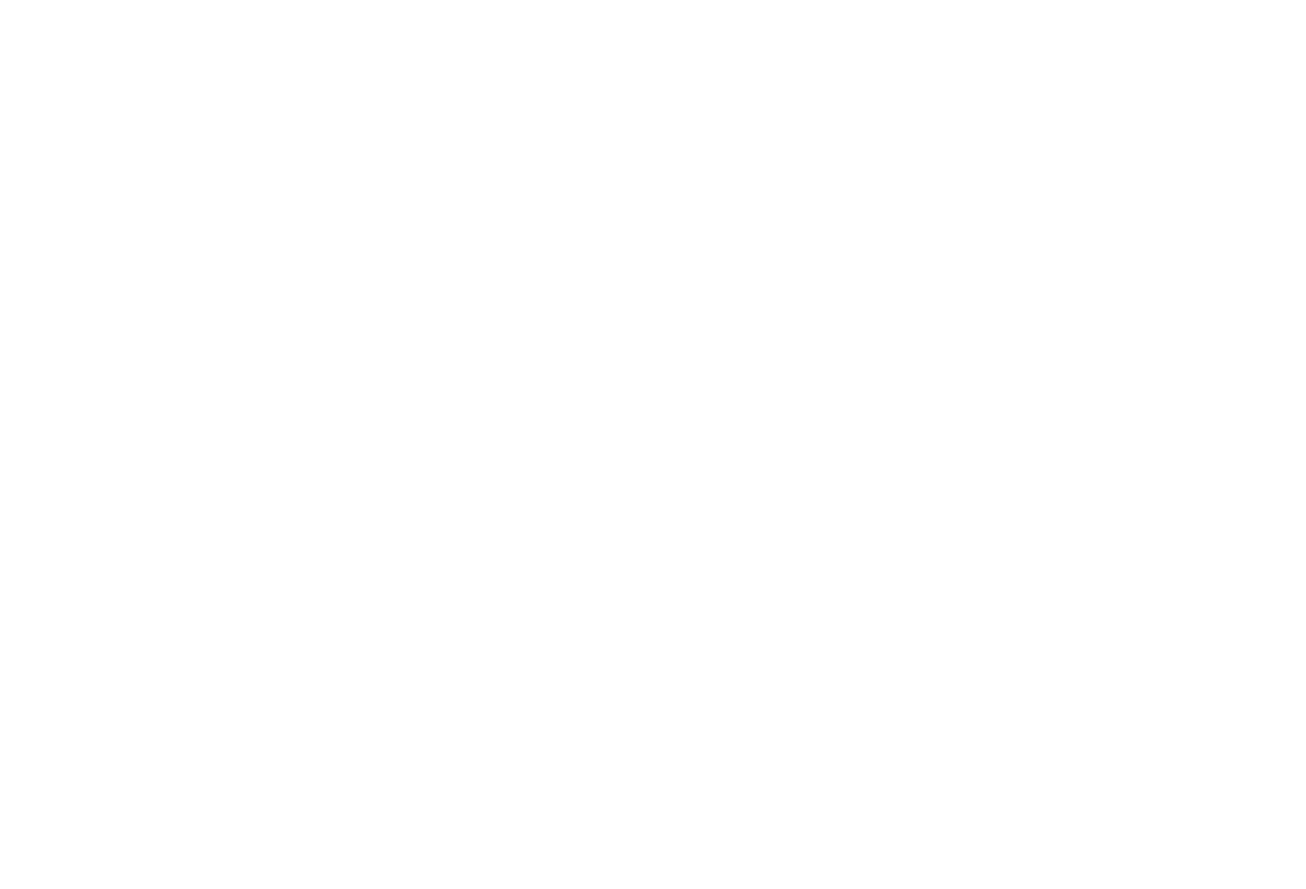
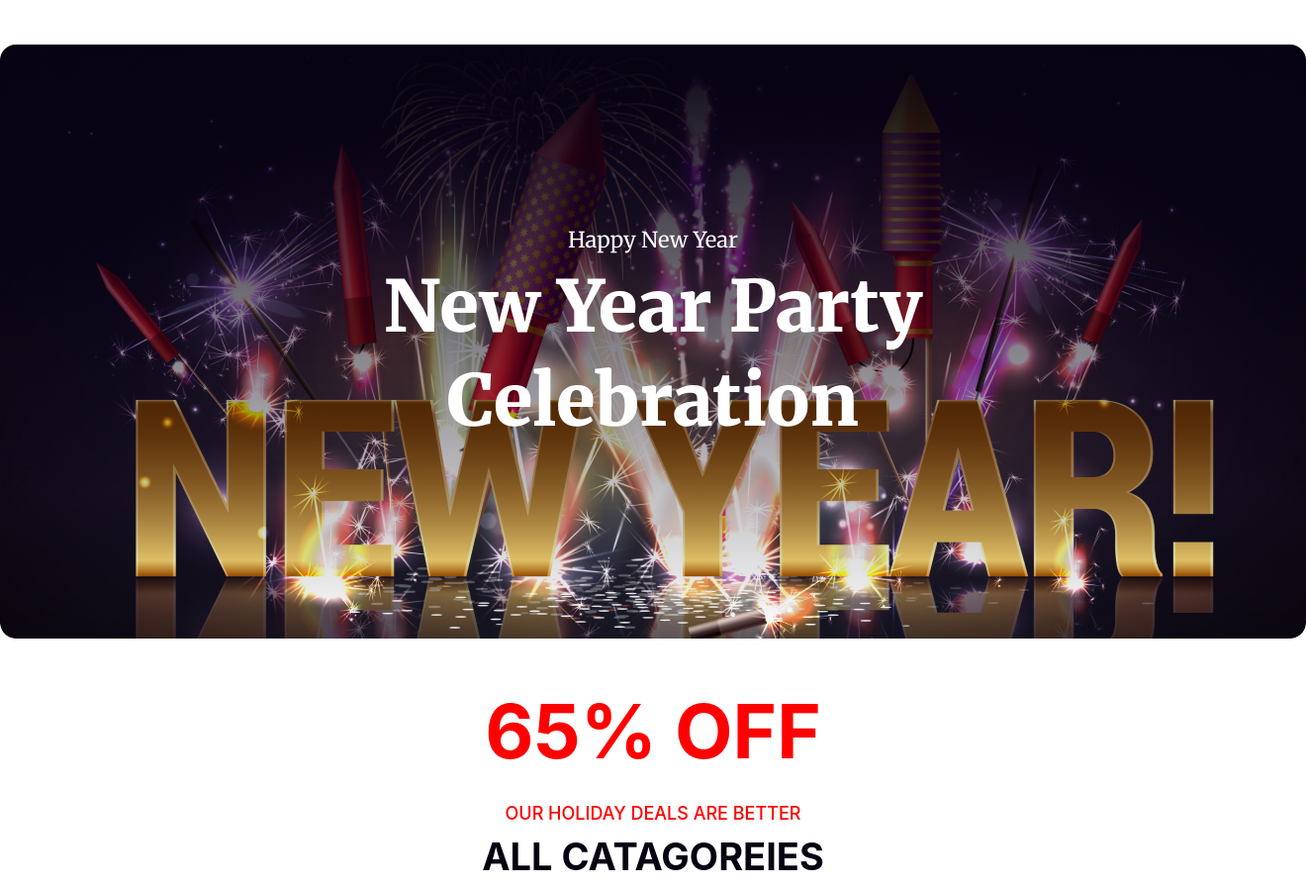
Before and after one commit to fahimbrew/new-year-deal, a plain HTML site: page index.html in a window 1280 px wide. Shown: the top 898 px of the page at 99% size, 1320 px wide, since content can reach past the window. Before the commit the page ends 800 px from the top, so only its background shows below. Drawn offline with Linux system fonts and the light colour scheme.

Commit message:
65% off has been added

```diff
--- a/index.html
+++ b/index.html
@@ -5,10 +5,69 @@
     <meta charset="UTF-8">
     <meta name="viewport" content="width=device-width, initial-scale=1.0">
     <title>Happy New-Year</title>
+    <link rel="preconnect" href="https://fonts.googleapis.com">
+    <link rel="preconnect" href="https://fonts.gstatic.com" crossorigin>
+    <link
+        href="https://fonts.googleapis.com/css2?family=Merriweather:ital,wght@0,300;0,400;0,700;0,900;1,300;1,400;1,700;1,900&display=swap"
+        rel="stylesheet">
     <link rel="stylesheet" href="styles/style.css">
 </head>
 
-<body>
+<body class="merriweather-normal">
+    <main>
+        <header class="header">
+            <div class="banner">
+                <div class="banner-description">
+                    <h5 class="banner-subtitle">Happy New Year</h5>
+                    <h1 class="banner-title">New Year Party Celebration</h1>
+
+
+                </div>
+            </div>
+
+
+
+
+
+
+
+        </header>
+        <section class="holiday-deal">
+            <div class="deal">
+                <h1 class="deal-title">65% OFF</h1>
+                <h5 class="deal-sub">OUR HOLIDAY DEALS ARE BETTER</h5>
+                <h2 class="deal-title">ALL CATAGOREIES</h2>
+
+
+
+
+
+            </div>
+            <div class="holy-image">
+                <img src="/images/New Year Photo.png" alt="">
+
+
+
+            </div>
+        </section>
+
+
+
+
+
+
+
+
+
+
+
+
+
+
+
+
+
+    </main>
 
 </body>
 
--- a/styles/style.css
+++ b/styles/style.css
@@ -0,0 +1,115 @@
+* {
+    margin: 0;
+    padding: 0;
+}
+
+.merriweather-normal {
+    font-family: "Merriweather", serif;
+    /* font-weight: 300; */
+    font-style: normal;
+}
+
+main {
+    width: 1320px;
+    height: 600px;
+    margin: 45px auto;
+}
+
+/* banner section */
+
+.header {
+    background-image: linear-gradient(180.00deg, rgb(7, 2, 17), rgb(7, 2, 17, 0)), url(../images/Banner\ Image.png);
+    /* background: linear-gradient(0.00deg, rgb(7, 2, 17), rgb(7, 2, 17, 0)); */
+    border-radius: 16px;
+    background-repeat: no-repeat;
+    background-size: cover;
+
+    /* background: linear-gradient(180.00deg, rgb(7, 2, 17), rgba(7, 2, 17, 0) 100%); */
+    height: 600px;
+    width: 1320px;
+    border: none;
+    text-align: center;
+}
+
+.header .banner {
+    padding: 177px 344px;
+    flex-wrap: wrap;
+}
+
+.banner-subtitle {
+    color: rgb(255, 255, 255);
+    /* font-family: Merriweather; */
+    font-size: 22px;
+    font-weight: 400;
+    line-height: 40px;
+    letter-spacing: 0%;
+    text-align: center;
+    /* padding: 177px, 344px; */
+}
+
+.banner-title {
+    color: rgb(255, 255, 255);
+    /* font-family: Merriweather; */
+    font-size: 72px;
+    font-weight: 900;
+    line-height: 95px;
+    letter-spacing: 0%;
+    text-align: center;
+
+}
+
+/* off section */
+.holiday-deal {
+    /* max-width: 802px; */
+    /* max-height: 651px; */
+    justify-content: center;
+    align-items: center;
+    gap: 20px;
+    margin-top: 40px;
+    text-align: center;
+    /* position: relative; */
+    margin-bottom: 40px;
+}
+
+.deal {
+    /* align-items: center; */
+    /* text-align: center; */
+    /* padding-bottom: 30px; */
+    /* margin-bottom: 30px; */
+}
+
+.deal>h1 {
+    color: rgb(255, 0, 0);
+    font-family: Inter;
+    font-size: 76px;
+    font-weight: 700;
+    line-height: 107px;
+    letter-spacing: 0%;
+    text-align: center;
+    padding-bottom: 15px;
+}
+
+.deal>h5 {
+    color: rgb(255, 0, 0);
+    font-family: Inter;
+    font-size: 18px;
+    font-weight: 500;
+    line-height: 29px;
+    letter-spacing: 0%;
+    text-align: center;
+}
+
+.deal>h2 {
+    color: rgb(7, 2, 17);
+    font-family: Inter;
+    font-size: 38px;
+    font-weight: 700;
+    line-height: 58px;
+    letter-spacing: 0%;
+    text-align: center;
+    margin-bottom: 24px;
+}
+
+.holy-image {
+    margin-bottom: 40px;
+}
```
